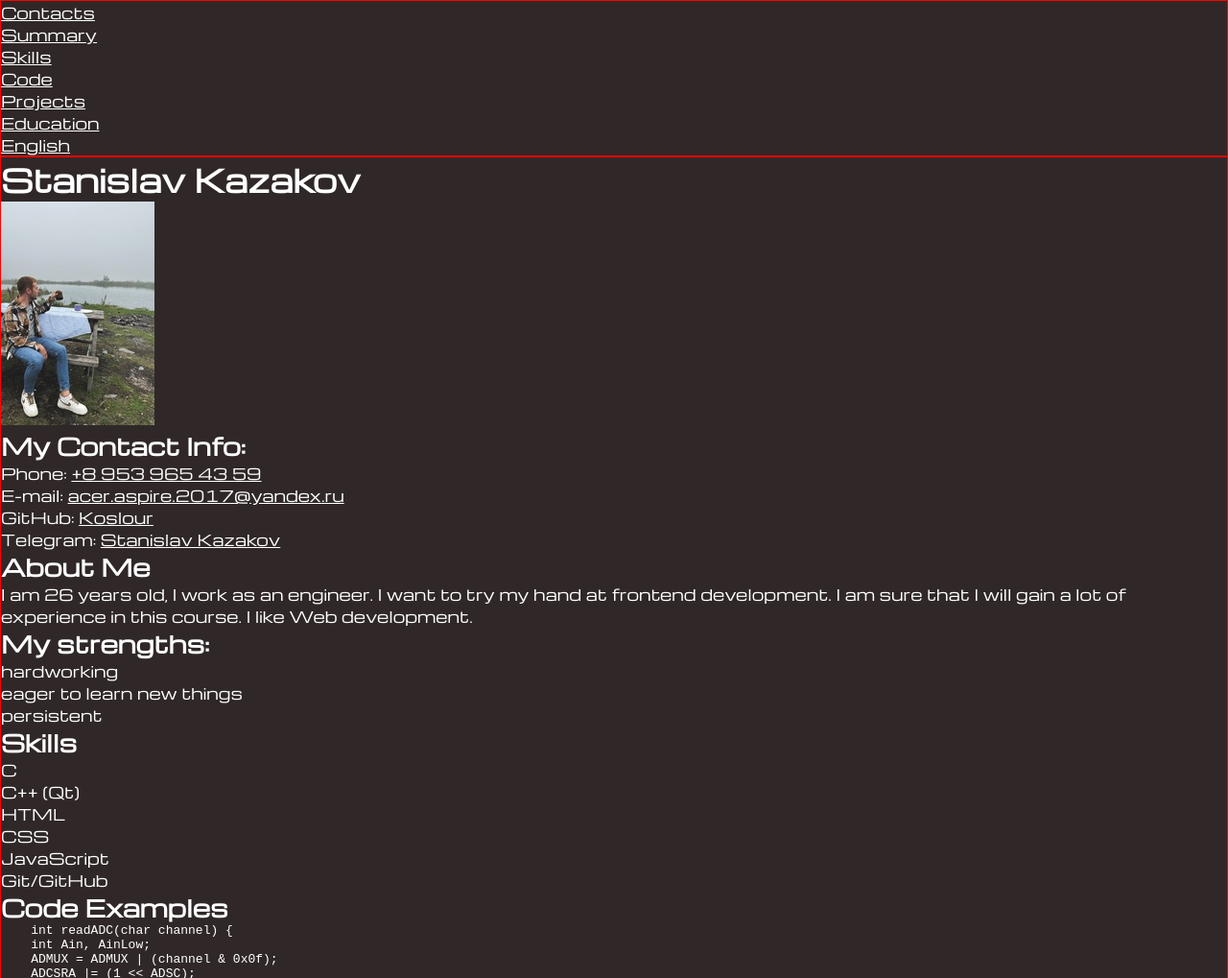
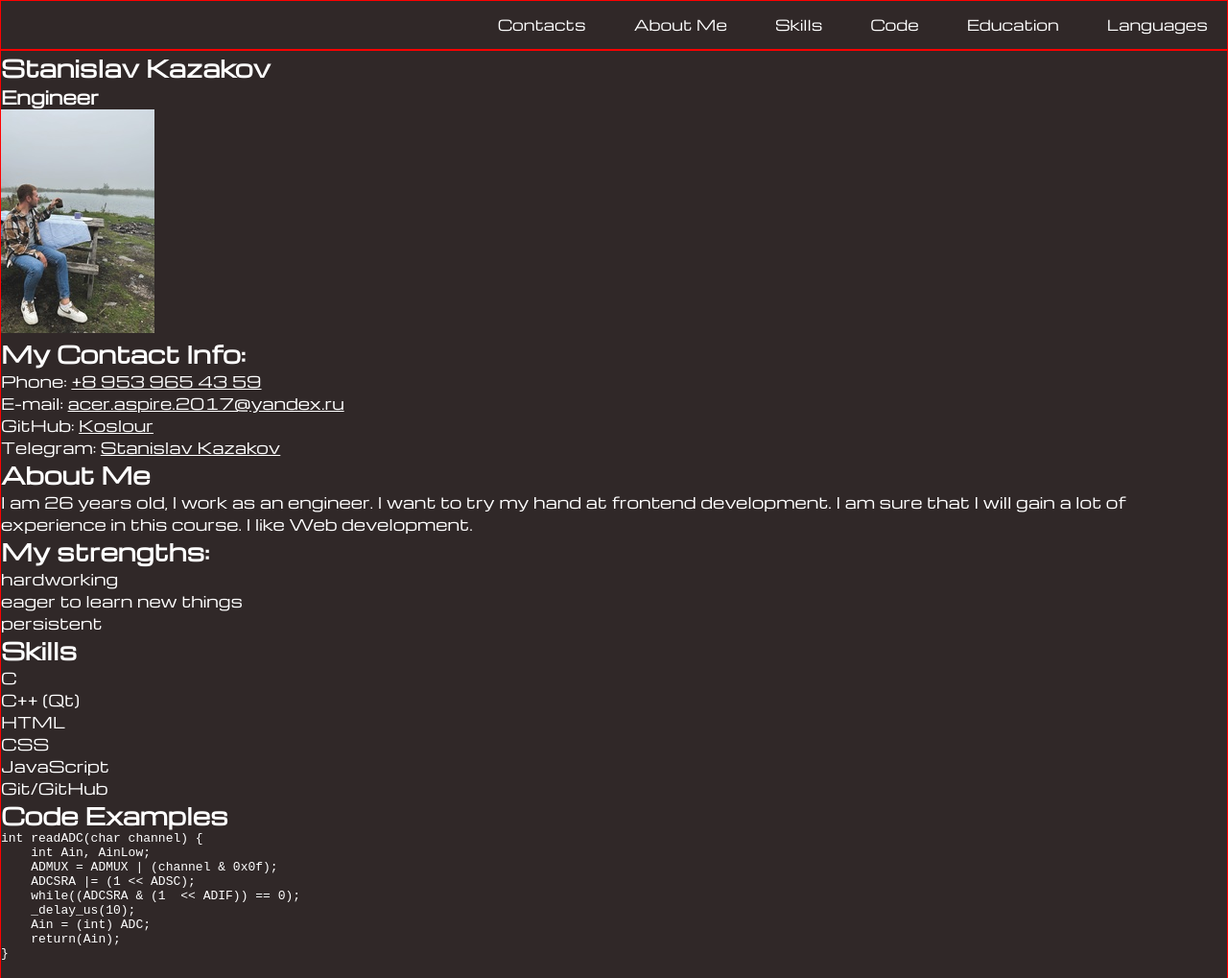
Before and after one commit to Koslour/rsschool-cv, a plain HTML site: page index.html in a window 1280 px wide. Shown: the top 1019 px of the page at 96% size. Drawn offline with Linux system fonts and the light colour scheme.

Commit message:
feat: added section and anchor link

```diff
--- a/index.html
+++ b/index.html
@@ -1,5 +1,6 @@
 <!DOCTYPE html>
 <html lang="en">
+
 <head>
     <meta charset="UTF-8">
     <meta name="viewport" content="width=device-width, initial-scale=1.0">
@@ -7,24 +8,30 @@
     <link rel="stylesheet" href="./style.css" />
     <link rel="icon" href="assets/favicon.ico" />
 </head>
+
 <body>
     <header class="header">
         <div class="container">
             <ul class="nav-list">
                 <li class="nav-item"><a href="#contacts" class="nav-link">Contacts</a></li>
-                <li class="nav-item"><a href="#summary" class="nav-link">Summary</a></li>
+                <li class="nav-item"><a href="#about-me" class="nav-link">About Me</a></li>
                 <li class="nav-item"><a href="#skills" class="nav-link">Skills</a></li>
                 <li class="nav-item"><a href="#code" class="nav-link">Code</a></li>
-                <li class="nav-item"><a href="projects" class="nav-link">Projects</a></li>
-                <li class="nav-item"><a href="education" class="nav-link">Education</a></li>
-                <li class="nav-item"><a href="english" class="nav-link">English</a></li>
+                <li class="nav-item"><a href="#education" class="nav-link">Education</a></li>
+                <li class="nav-item"><a href="#languages" class="nav-link">Languages</a></li>
             </ul>
             <div class="burger"></div>
         </div>
     </header>
     <main class="main">
+        <div class="container">
+            <section class="profile" id="profile">
                 <h1>Stanislav Kazakov</h1>
+                <h3>Engineer</h3>
                 <img src="./assets/img/myPhoto.jpg" alt="My photo">
+            </section>
+
+            <section class="contacts" id="contacts">
                 <h2>My Contact Info:</h2>
                 <ul>
                     <li>Phone:
@@ -40,14 +47,22 @@
                         <a href="https://web.telegram.org/a/#1166847605"> Stanislav Kazakov</a>
                     </li>
                 </ul>
+            </section>
+
+            <section class="about-me" id="about-me">
                 <h2>About Me</h2>
-        <p>I am 26 years old, I work as an engineer. I want to try my hand at frontend development. I am sure that I will gain a lot of experience in this course. I like Web development.</p>
+                <p>I am 26 years old, I work as an engineer. I want to try my hand at frontend development. I am sure
+                    that I
+                    will gain a lot of experience in this course. I like Web development.</p>
                 <h2>My strengths:</h2>
                 <ul>
                     <li>hardworking</li>
                     <li>eager to learn new things</li>
                     <li>persistent</li>
                 </ul>
+            </section>
+
+            <section class="skills" id="skills">
                 <h2>Skills</h2>
                 <ul>
                     <li>C</li>
@@ -57,6 +72,9 @@
                     <li>JavaScript</li>
                     <li>Git/GitHub</li>
                 </ul>
+            </section>
+
+            <section class="code" id="code">
                 <h2>Code Examples</h2>
                 <pre>
 int readADC(char channel) {
@@ -66,8 +84,12 @@
     while((ADCSRA &amp; (1 	&lt;&lt; ADIF)) == 0);
     _delay_us(10);
     Ain = (int) ADC;
-    return(Ain);}
+    return(Ain);
+}
                 </pre>
+            </section>
+
+            <section class="education" id="education">
                 <h2>Education</h2>
                 <ul>
                     <li>Tula State University (TulGU):
@@ -76,15 +98,22 @@
                         </ul>
                     </li>
                 </ul>
+            </section>
+
+            <section class="languages" id="languages">
                 <h2>Languages</h2>
                 <ul>
                     <li>Russian - native speaker;</li>
                     <li>English - A1F.</li>
                 </ul>
+            </section>
     </main>
 
     <footer class="footer">
+        <div class="container">
 
+        </div>
     </footer>
 </body>
+
 </html>
--- a/style.css
+++ b/style.css
@@ -1,9 +1,14 @@
+/* Общие */
 * {
     box-sizing: border-box;
     background-color: #302828;
     color: #fff;
     margin: 0;
     padding: 0;
+}
+
+html {
+    scroll-behavior: smooth;
 }
 
 @font-face {
@@ -16,19 +21,56 @@ body {
     font-weight: 400;
     min-height: 100vh;
 
-    display:flex;
+    display: flex;
     flex-direction: column;
     justify-content: space-between;
 }
 
+.container {
+    max-width: 1440px;
+    margin: 0 auto;
+}
+
+/* Header */
 .header {
     border: 1px solid red;
 }
 
+.nav-list {
+    display: flex;
+    justify-content: flex-end;
+    align-items: center;
+
+    list-style: none;
+    gap: 10px;
+}
+
+.nav-link{
+    text-decoration: none;
+
+    padding: 10px 20px;
+    line-height: 50px;
+    font-size: 15px;
+
+    transition: color 0.3s;
+}
+
+.nav-link:hover{
+    color:rgb(184, 184, 197);
+    background-color: rgb(73, 70, 70);
+    border-radius: 0 20px;
+}
+
+.burger {
+    display: none;
+}
+
+/* Main */
 .main {
     border: 1px solid red;
 }
 
+/* Footer */
 .footer {
     border: 1px solid red;
 }
```
Lines whose indentation alone changed are shown as unchanged.
